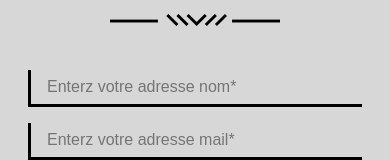
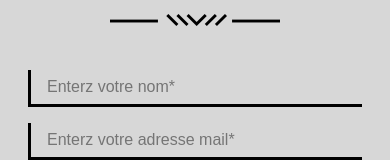
Before and after one commit to Cheik40/my-portfolio, a React (Vite) app: page / in a window 390 px wide. Shown: the part 4710-4870 px from the top of the page. Built offline with nearby package versions, Linux system fonts and the light colour scheme.

Commit message:
correction rendre responsive home

```diff
--- a/src/pages/contact/Contact.tsx
+++ b/src/pages/contact/Contact.tsx
@@ -31,7 +31,7 @@ function Contact() {
                         <input
                             className='inp'
                             type='text'
-                            placeholder='Enterz votre adresse nom*'
+                            placeholder='Enterz votre nom*'
                             required
                         />
                     </div>
```
